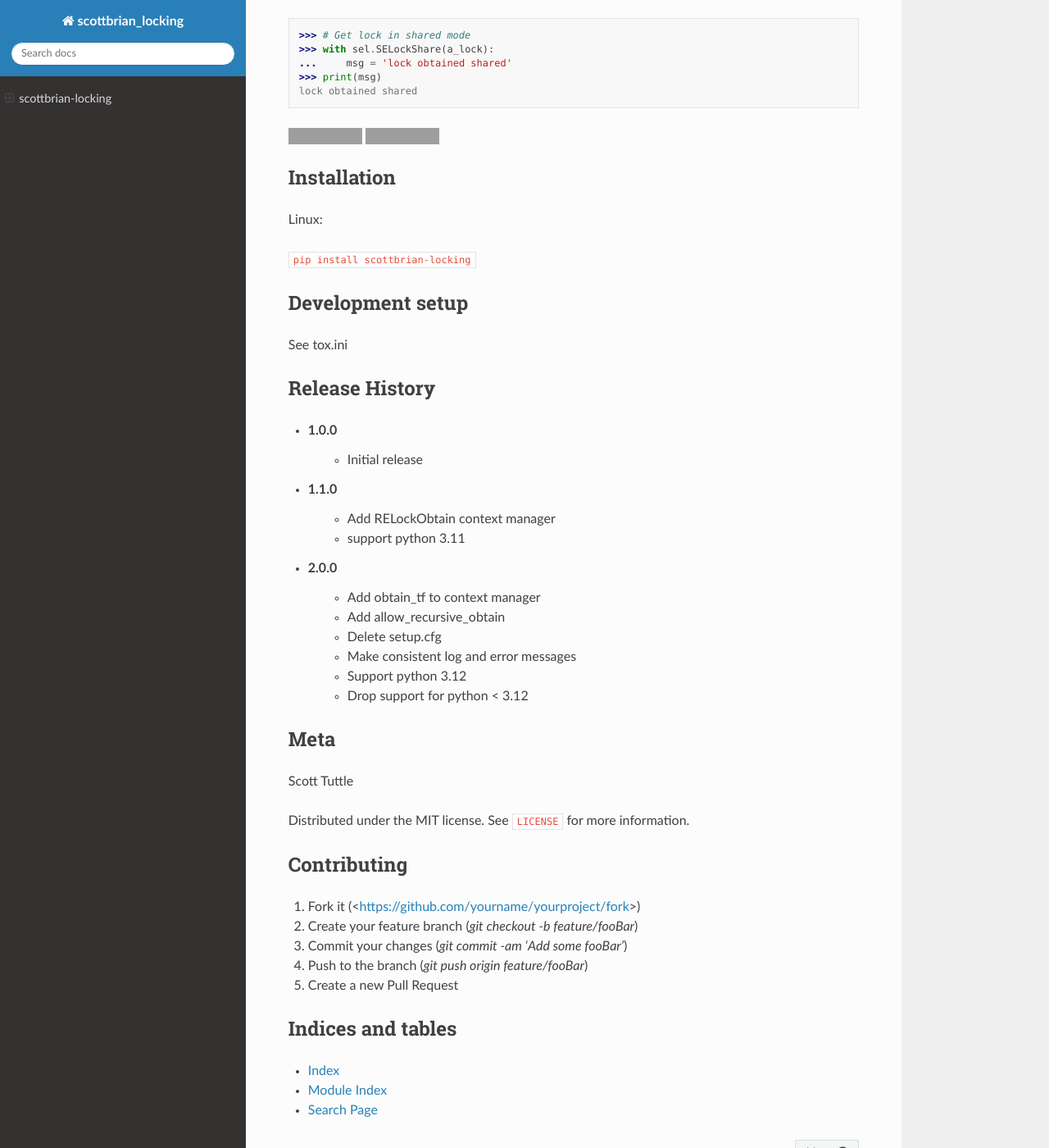
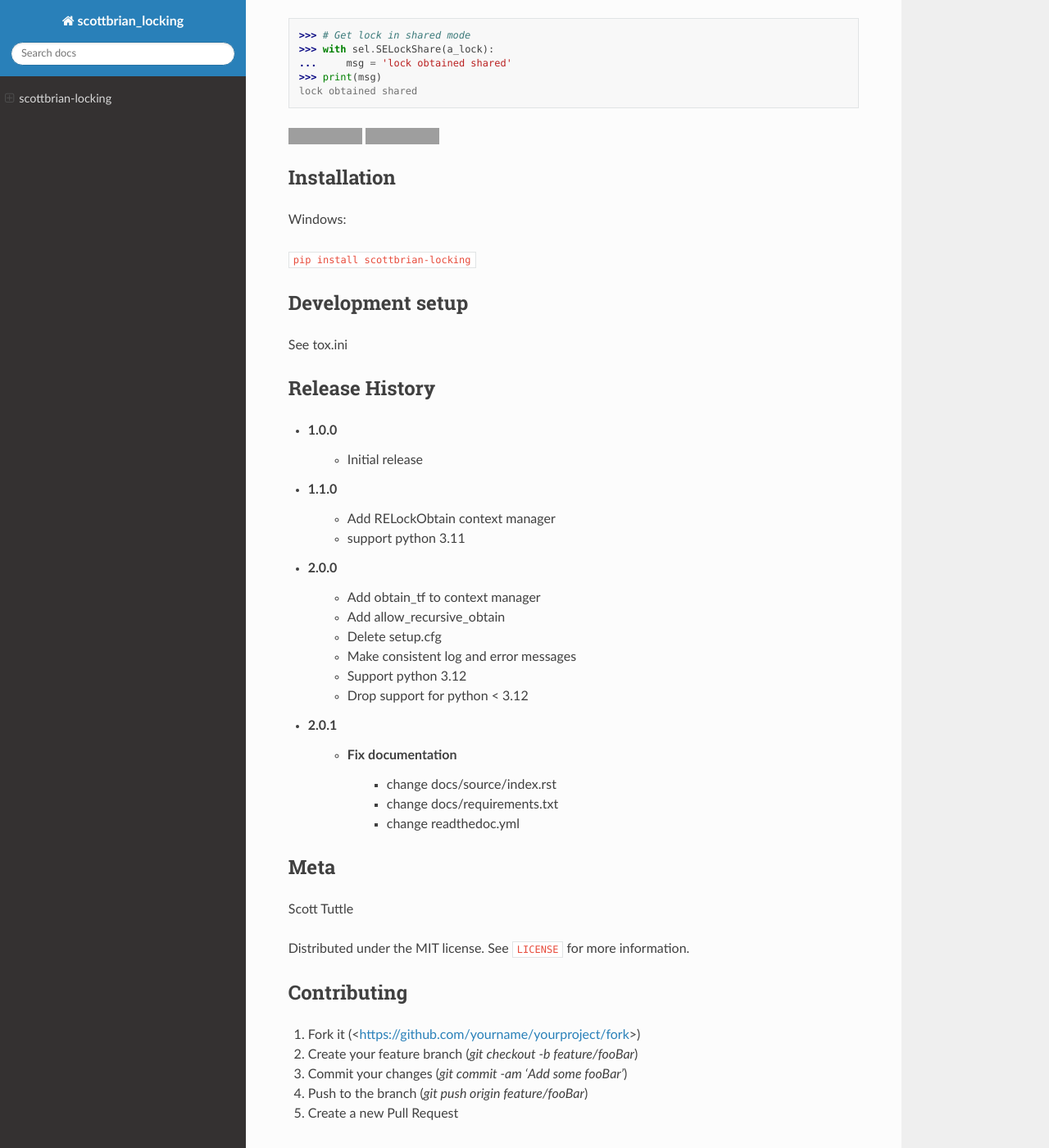
Before and after one commit to ScottBrian/scottbrian_locking, a Sphinx documentation site: the page built from docs/source/index.rst, in a window 1280 px wide and 1400 px high, scrolled down 481 px. Shown: the whole window at 82% size. Built offline with Sphinx 7.4.7 and the Read the Docs theme 2.0.0, drawn with Linux system fonts in a browser that asks for light colours; grey boxes are pictures that could not be loaded.

Commit message:
doc changes

```diff
--- a/README.rst
+++ b/README.rst
@@ -37,7 +37,7 @@
 Installation
 ============
 
-Linux:
+Windows:
 
 ``pip install scottbrian-locking``
 
@@ -65,6 +65,13 @@
     * Support python 3.12
     * Drop support for python < 3.12
 
+* 2.0.1
+    * Fix documentation
+        * change docs/source/index.rst
+        * change docs/requirements.txt
+        * change readthedoc.yml
+
+
 Meta
 ====
 
--- a/docs/requirements.txt
+++ b/docs/requirements.txt
@@ -1,2 +1,4 @@
 sphinx-autodoc-typehints
 sphinx-rtd-theme
+pytest
+sybil
--- a/docs/source/conf.py
+++ b/docs/source/conf.py
@@ -17,18 +17,18 @@
 
 proj_dir = Path.cwd().resolve().parents[1]  # back two directories
 sys.path.insert(0, fspath(proj_dir))
-sys.path.insert(0, fspath(proj_dir / 'src'))
-sys.path.insert(0, fspath(proj_dir / 'src/scottbrian_locking'))
+sys.path.insert(0, fspath(proj_dir / "src"))
+sys.path.insert(0, fspath(proj_dir / "src/scottbrian_locking"))
 
 
 # -- Project information -----------------------------------------------------
 
-project = 'scottbrian_locking'
-copyright = '2021, 2023, Scott Tuttle'
-author = 'Scott Tuttle'
+project = "scottbrian_locking"
+copyright = "2021, 2023, Scott Tuttle"
+author = "Scott Tuttle"
 
 # The full version, including alpha/beta/rc tags
-release = '2.0.0'
+release = "2.0.1"
 
 
 # -- General configuration ---------------------------------------------------
@@ -36,16 +36,18 @@
 # Add any Sphinx extension module names here, as strings. They can be
 # extensions coming with Sphinx (named 'sphinx.ext.*') or your custom
 # ones.
-extensions = ['sphinx.ext.autodoc',
-              'sphinx.ext.napoleon',
-              'sphinx_autodoc_typehints',
-              'sphinx_rtd_theme']
+extensions = [
+    "sphinx.ext.autodoc",
+    "sphinx.ext.napoleon",
+    "sphinx_autodoc_typehints",
+    "sphinx_rtd_theme",
+]
 
-autoclass_content = 'both'
-autodoc_member_order = 'groupwise'
+autoclass_content = "both"
+autodoc_member_order = "groupwise"
 
 # Add any paths that contain templates here, relative to this directory.
-templates_path = ['_templates']
+templates_path = ["_templates"]
 
 # List of patterns, relative to source directory, that match files and
 # directories to ignore when looking for source files.
@@ -58,9 +60,9 @@
 # The theme to use for HTML and HTML Help pages.  See the documentation for
 # a list of builtin themes.
 #
-html_theme = 'sphinx_rtd_theme'
+html_theme = "sphinx_rtd_theme"
 
 # Add any paths that contain custom static files (such as style sheets) here,
 # relative to this directory. They are copied after the builtin static files,
 # so a file named "default.css" will overwrite the builtin "default.css".
-html_static_path = ['_static']
+html_static_path = ["_static"]
--- a/docs/source/index.rst
+++ b/docs/source/index.rst
@@ -7,7 +7,8 @@
 .. include:: ../../README.rst
 
 .. toctree::
-   :maxdepth: 4
+   :maxdepth: 2
+   :titlesonly:
    :caption: API Reference:
 
    se_lock <se_lock_link>
--- a/pyproject.toml
+++ b/pyproject.toml
@@ -1,6 +1,6 @@
 [project]
 name = "scottbrian_locking"
-version = "2.0.0"
+version = "2.0.1"
 description = "Exclusive and shared locking"
 readme = "README.rst"
 requires-python = "~=3.12"
@@ -17,8 +17,7 @@
     "Operating System :: Microsoft :: Windows :: Windows 10"]
 dependencies = [
     "typing_extensions ~=4.11",
-#    "scottbrian-utils ~=4.0",
-    "scottbrian_utils @  file://C:/Users/Tiger/PycharmProjects/scottbrian_utils/dist/scottbrian_utils-4.0.0-py3-none-any.whl",
+    "scottbrian-utils ~=4.0",
 ]
 
 [tool.setuptools]
--- a/src/scottbrian_locking/__init__.py
+++ b/src/scottbrian_locking/__init__.py
@@ -1,6 +1,7 @@
 """scottbrian_locking package."""
 
 import logging
+
 logging.getLogger(__name__).addHandler(logging.NullHandler())
 
-__version__ = '2.0.0'
+__version__ = "2.0.1"
```
Also changed, not shown: .readthedocs.yml.
